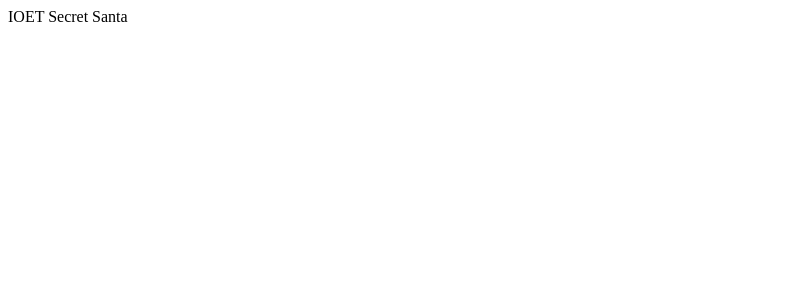
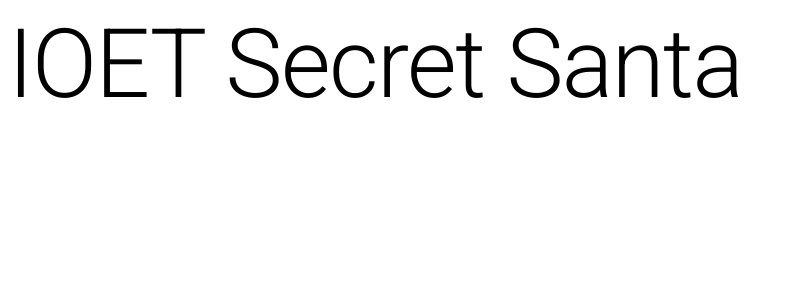
Before and after one commit to ioet/ioet-secret-santa, a React (Vite) app in the folder frontend/: page / in a window 1280 px wide. Shown: the top 300 px of the page, without its empty margins (0-793 px from the left). Built offline with nearby package versions, Linux system fonts and the light colour scheme.

Commit message:
fix: material ui font imports

```diff
--- a/frontend/src/App.tsx
+++ b/frontend/src/App.tsx
@@ -1,10 +1,10 @@
-import { useState } from 'react'
+import { Button, Typography } from '@mui/material'
 
 function App() {
   return (
-    <div>
-      IOET Secret Santa
-    </div>
+    <>
+      <Typography variant="h1">IOET Secret Santa</Typography>
+    </>
   )
 }
 
--- /dev/null
+++ b/frontend/src/index.css
@@ -0,0 +1,4 @@
+import '@fontsource/roboto/300.css';
+import '@fontsource/roboto/400.css';
+import '@fontsource/roboto/500.css';
+import '@fontsource/roboto/700.css';
--- a/frontend/src/main.tsx
+++ b/frontend/src/main.tsx
@@ -1,6 +1,7 @@
 import React from 'react'
 import ReactDOM from 'react-dom/client'
 import App from './App'
+import './index.css'
 
 ReactDOM.createRoot(document.getElementById('root') as HTMLElement).render(
   <React.StrictMode>
```
